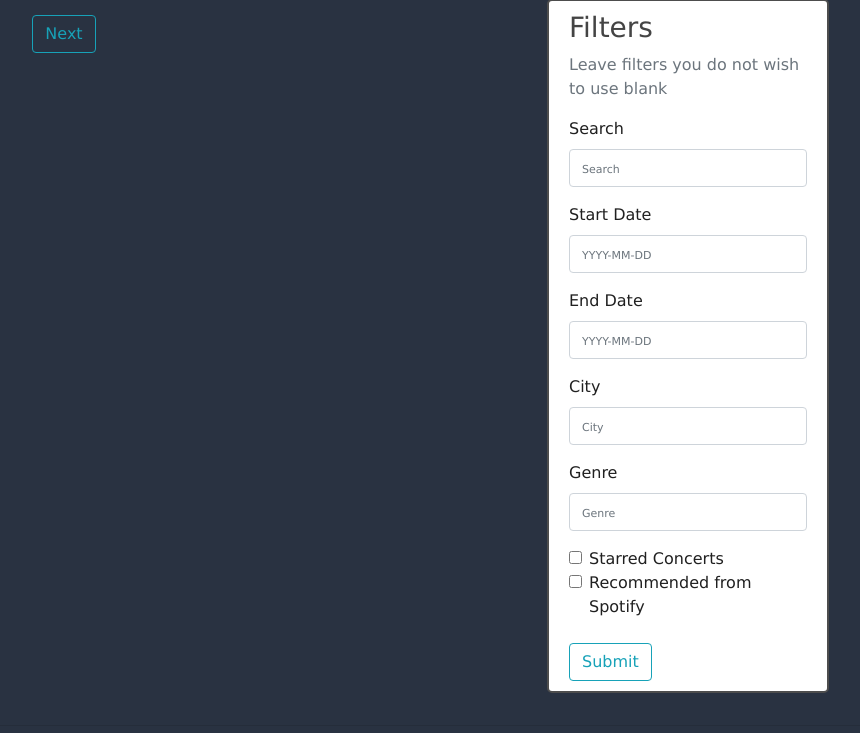
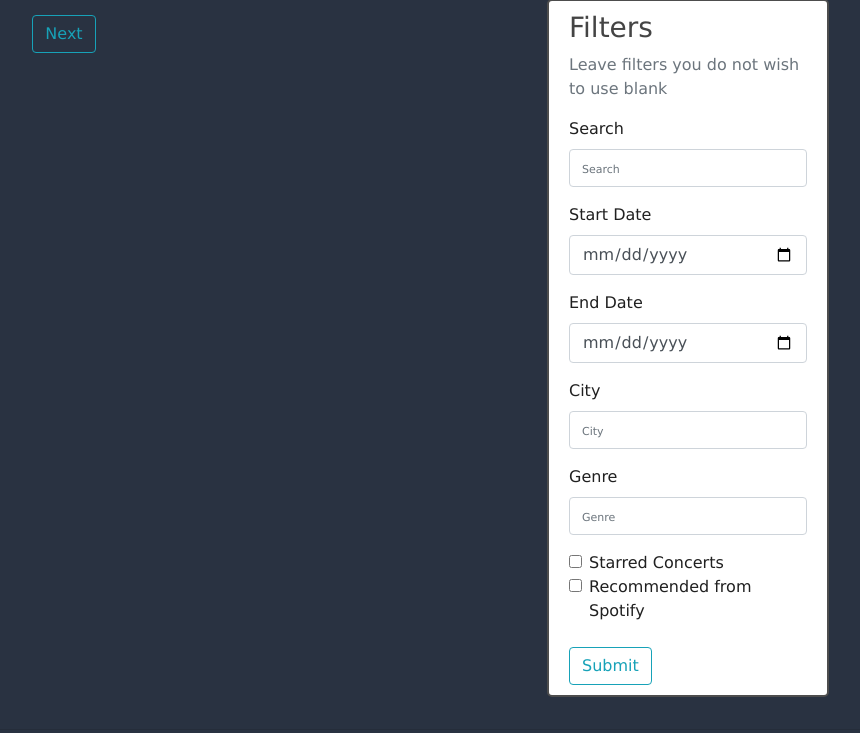
Before and after one commit to Zachhi/MyConcerts, a Django app: page /0/ in a window 1280 px wide. Shown: the part 97-830 px from the top of the page, without its empty margins (420-1280 px from the left). Run offline with Django 3.2, Linux system fonts and the light colour scheme; data that the repository does not hold is empty; some libraries are stand-ins or nearby versions.

Commit message:
converted to date input type for date filters

```diff
--- a/landing/templates/landing/home.html
+++ b/landing/templates/landing/home.html
@@ -50,11 +50,11 @@
             </div>
             <div class="form-group">
                 <label for="startdate" class="labelHelp">Start Date</label>
-                <input type="text" id="startdate" name="startdate" placeholder="YYYY-MM-DD" class="form-control"> <!---how can we deafult text  box to show form for input i.e YYYY-MM-DD?-->
+                <input type="date" id="startdate" name="startdate" class="form-control">
             </div>
             <div class="form-group">
                  <label for="enddate" class="labelHelp">End Date</label>
-                <input type="text" id="enddate" name="enddate" placeholder="YYYY-MM-DD" class="form-control">
+                <input type="date" id="enddate" name="enddate" class="form-control">
             </div>
             <div class="form-group">
                 <label for="city" class="labelHelp">City</label><br>
```
